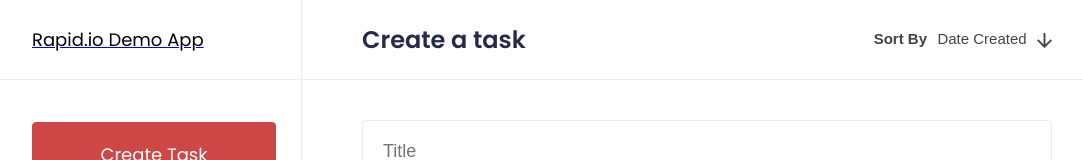
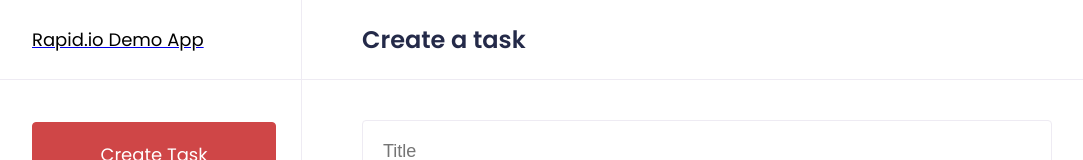
Before and after one commit to JSLibraryDirectory/demo-javascript-todo, a Next.js app: page /new in a window 1280 px wide. Shown: the top 160 px of the page, without its empty margins (98-1181 px from the left). Built offline with nearby package versions, Linux system fonts and the light colour scheme; what @rapid-io/client would draw is missing.

Commit message:
show sortBy only in index

```diff
--- a/components/header.js
+++ b/components/header.js
@@ -1,12 +1,14 @@
 import SortBy from './sortby'
 
-export default ({ heading }) => (
+export default ({ heading, canSort }) => (
   <header>
     <div className="wrap">
       <h1>{heading}</h1>
-      <div className="right">
-        <SortBy />
-      </div>
+      {canSort &&
+        <div className="right">
+          <SortBy />
+        </div>
+      }
     </div>
     <style jsx>
       {`
--- a/components/page.js
+++ b/components/page.js
@@ -2,14 +2,14 @@ import Meta from './meta'
 import Sidebar from './sidebar'
 import Header from './header'
 
-export default ({ children, heading }) => (
+export default ({ children, heading, canSort }) => (
   <div className="page">
     <Meta />
     <aside>
       <Sidebar />
     </aside>
     <main>
-      <Header heading={heading} />
+      <Header heading={heading} canSort={canSort}/>
       {children}
     </main>
     <style jsx>
--- a/pages/index.js
+++ b/pages/index.js
@@ -38,7 +38,7 @@ export default class extends Component {
   render() {
     const { todos } = this.state
     return (
-      <Page heading="Tasks">
+      <Page heading="Tasks" canSort>
         <TodoList todos={todos} onCheckboxClick={this.handleCheckboxClick} />
       </Page>
     )
```
